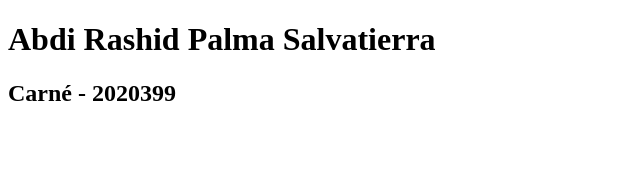
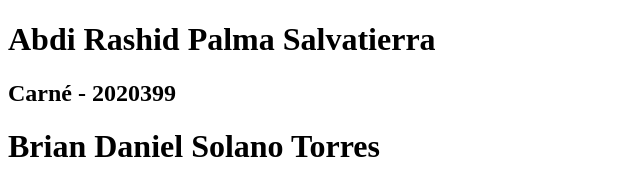
Before and after one commit to pedroarmas24/IN5AV2021, a plain HTML site: page index.html in a window 1280 px wide. Shown: the whole page, without its empty margins (0-640 px from the left). Drawn offline with Linux system fonts and the light colour scheme.

Commit message:
Se agregó el nombre

```diff
--- a/index.html
+++ b/index.html
@@ -9,7 +9,7 @@
 <body>
     <h1>Abdi Rashid Palma Salvatierra</h1>
     <h2>Carné  - 2020399</h2>
-
+    <h1>Brian Daniel Solano Torres</h1>
 
 </body>
 </html>
```
